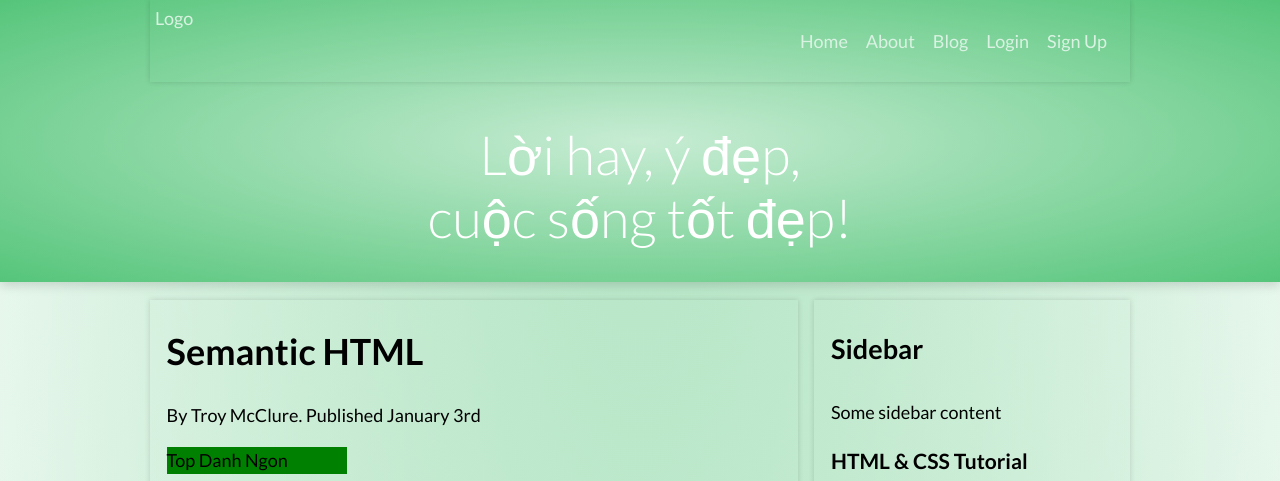
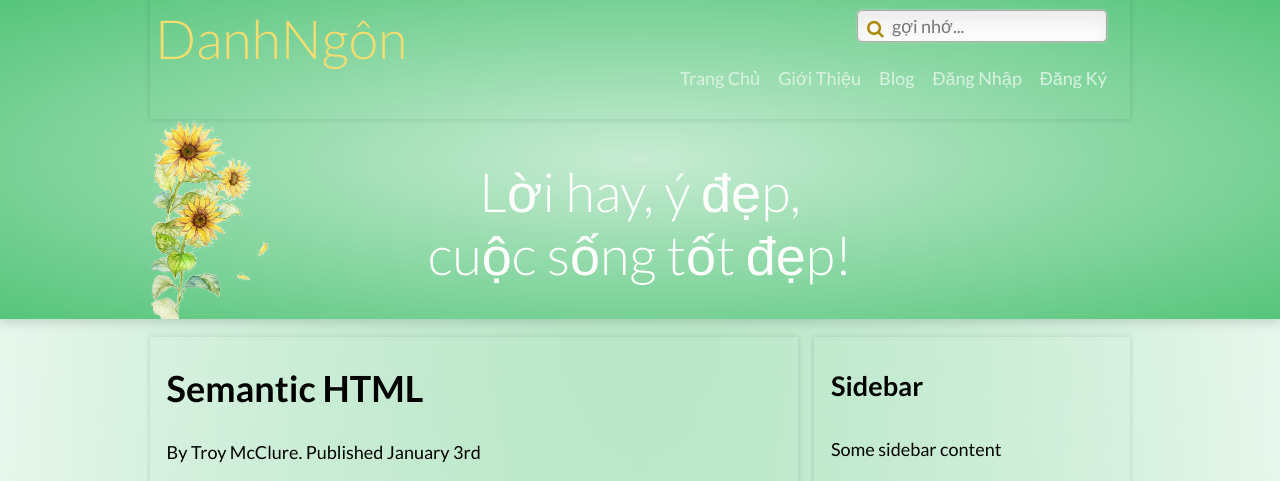
Before and after one commit to thedoan/Front-end-danhngon, a website: page index.html in a window 1280 px wide. Shown: the top 481 px of the page. Drawn offline with Linux system fonts and the light colour scheme.

Commit message:
Add search component to header
 - Add sunflower image
 - Add c-search component

```diff
--- a/index.html
+++ b/index.html
@@ -3,6 +3,7 @@
 	<head>
 		<meta charset='UTF-8'/>
 		<meta name="viewport" content="width=device-width, user-scalable=no, initial-scale=1.0, maximum-scale=1.0, minimum-scale=1.0">
+		<link rel="stylesheet" href="//maxcdn.bootstrapcdn.com/font-awesome/4.1.0/css/font-awesome.min.css" media="all">
 		<link href="https://fonts.googleapis.com/css?family=Lato:100,300,400,700,900" rel="stylesheet">
 		<link rel="stylesheet" href="css/styles.css" type="text/css" media="all" />
 		<title>Trang Chủ - Danh Ngôn</title>
@@ -11,14 +12,24 @@
 		<header class="site-header">
 			<div class="wrap">
 				<nav class="main-nav">
-					<div class="main-nav__brand"><a href="#">Logo</a></div>
-					<ul class="main-nav__list">
-						<li class="main-nav__item"><a class="main-nav__link" href='#'>Home</a></li>
-						<li class="main-nav__item"><a class="main-nav__link" href='#'>About</a></li>
-						<li class="main-nav__item"><a class="main-nav__link" href='#'>Blog</a></li>
-						<li class="main-nav__item"><a class="main-nav__link" href='#'>Login</a></li>
-						<li class="main-nav__item"><a class="main-nav__link" href='#'>Sign Up</a></li>
-					</ul>
+					<div class="main-nav__left">
+						<div class="main-nav__brand"><a href="#">DanhNgôn</a></div>
+					</div>
+					<div class="main-nav__right">
+						<div class="main-nav__search">
+							<form action="#" class="c-search">
+								<span class="fa fa-search c-search__icon-search"></span>
+								<input class="c-search__text" type="text" placeholder="gợi nhớ...">
+							</form>
+						</div>
+						<ul class="main-nav__list">
+							<li class="main-nav__item"><a class="main-nav__link" href='#'>Trang Chủ</a></li>
+							<li class="main-nav__item"><a class="main-nav__link" href='#'>Giới Thiệu</a></li>
+							<li class="main-nav__item"><a class="main-nav__link" href='#'>Blog</a></li>
+							<li class="main-nav__item"><a class="main-nav__link" href='#'>Đăng Nhập</a></li>
+							<li class="main-nav__item"><a class="main-nav__link" href='#'>Đăng Ký</a></li>
+						</ul>
+					</div>
 				</nav>
 			</div>
 			<div class="wrap c-slogan">
@@ -61,7 +72,7 @@
 					</p>
 					<figure>
 						<img src='http://placehold.it/300x100/e8117f/ffffff?text=Diargam Demonstrate'
-				 alt='Diagram showing article, section, and nav elements'/>
+				alt='Diagram showing article, section, and nav elements'/>
 						<figcaption>New HTML5 semantic elements</figcaption>
 					</figure>
 					<h3>Headers</h3>
--- a/sass/abstracts/_variables.scss
+++ b/sass/abstracts/_variables.scss
@@ -7,6 +7,11 @@ $color-medium-green: #55c57a;
 $color-sunflower: #f1c40f;
 // ----
 $color-primary: $color-medium-green;
+//$color-border
+//$color-background
+//$color-background-alt
+//$color-text
+//$color-text-alt
 // ===Typograhpy===
 $base-font-size: 18px;
 $base-line-height: $base-font-size * 1.5;
@@ -17,3 +22,14 @@ $base-font-family-lato: 'Lato';
 $base-font-family: $base-font-family-serif;
 $base-headings-font-family: $base-font-family-serif;
 $base-heading-sizes: (2, 1.5, 1.17, 1, 0.83, 0.67);
+
+// ===Breakpoint===
+$bp-small: 600px;
+$bp-medium: 900px;
+$bp-large: 1200px;
+
+$breakpoints: (
+	small: 600px,
+	medium: 900px,
+	large: 1200px
+);
--- a/sass/base/_base.scss
+++ b/sass/base/_base.scss
@@ -26,10 +26,12 @@ body {
 }
 a {
 	color: $color-primary;
-	&:visited {
+	&:visited,
+  &:active	{
 		color: darken($color-primary, 25%);
 	}
-	&:hover {
+	&:hover,
+  &:focus	{
 		color: lighten($color-primary, 15%);
 	}
 }
--- /dev/null
+++ b/sass/components/_c-search.scss
@@ -0,0 +1,20 @@
+.c-search {
+	margin-top: 5px;
+	margin-right: 1rem;
+	position: relative;
+	&__text {
+	 @include border-radius(5px);
+	 width: 250px;
+	 height: 32px;
+	 border: 1px solid #aaa;
+	 background-color: #fcfcfc;
+	 @include box-shadow(0 0 3px #ccc, 0 10px 15px #ebebeb inset);
+	 text-indent: 32px;
+	}
+	&__icon-search {
+		position: absolute;
+		top: 10px;
+		left: 10px;
+		color: darken($color-sunflower, 15%);
+	}
+}
--- a/sass/components/_c-slogan.scss
+++ b/sass/components/_c-slogan.scss
@@ -1,6 +1,9 @@
 .c-slogan {
 	min-height: 200px;
 	position: relative;
+	background-image: url('../img/sun-flower-leave.png');
+	background-repeat: no-repeat;
+	background-size: 150px;
 	@include clearfix;
 	//@include background-image(radial-gradient(100px 100px, cyan 10px, $color-medium-green 30px));
 	//@include background-image(radial-gradient(lighten($color-medium-green, 30%), $color-medium-green));
--- a/sass/components/_main-nav.scss
+++ b/sass/components/_main-nav.scss
@@ -8,8 +8,24 @@
 		color: lighten($color-medium-green, 35%);
 		text-decoration: none;
 	}
+	&__left {
+		float: left;
+		@include span(4);
+	}
+	&__right {
+		float: right;
+		@include span(8 last);
+	}
 	&__brand {
-		float: left;
+		padding-top: 20px;
+		a {
+			color: lighten($color-sunflower,20%);
+			font-size: 3em;
+			font-weight: 300;
+		}
+	}
+	&__search {
+		float: right;
 	}
 	&__list {
 		float: right;
--- a/sass/styles.scss
+++ b/sass/styles.scss
@@ -43,6 +43,7 @@ global-box-sizing: border-box
 @import 'components/love-typography';
 @import 'components/box';
 @import 'components/c-slogan';
+@import 'components/c-search';
 /// 6. pages/
 
 /// 7. themes/
```
Also changed, not shown: css/styles.css, img/sun-flower-in-botle.jpg (added), img/sun-flower-leave.jpg (added), img/sun-flower-leave.png (added).
